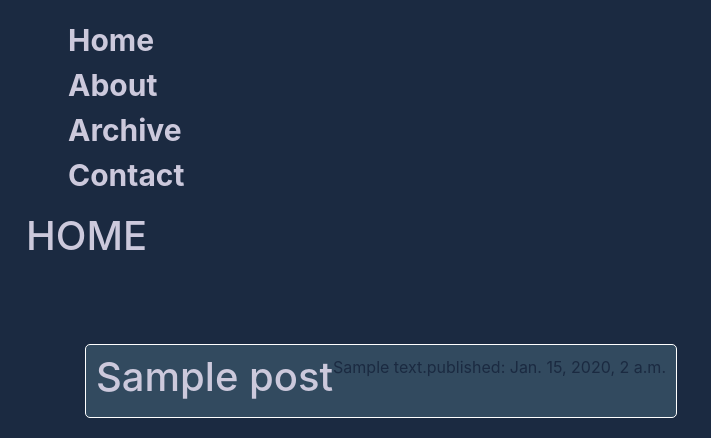
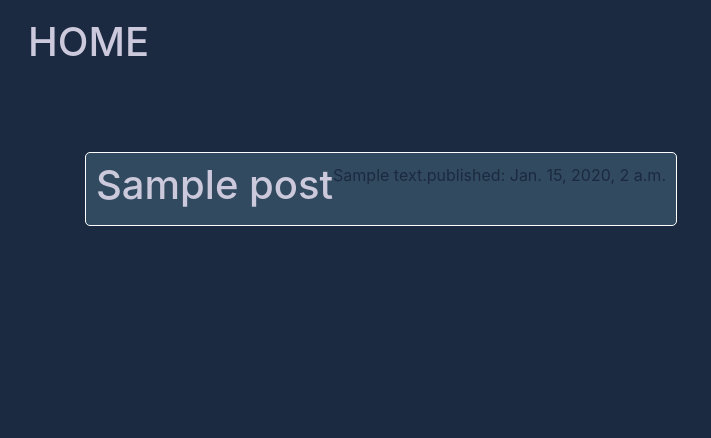
Before and after one commit to cmatson93/djangoBlog, a Django app: page / in a window 1280 px wide. Shown: the top 438 px of the page, without its empty margins (0-711 px from the left). Run offline with Django 3.2, Linux system fonts and the light colour scheme; tables that the repository leaves empty hold one stand-in row (values such as "Sample post"); some libraries are stand-ins or nearby versions.

Commit message:
Fixed nav

```diff
--- a/blog/static/blog/style.css
+++ b/blog/static/blog/style.css
@@ -19,8 +19,9 @@ nav li {
     list-style-type: none;
 }
 
-nav li:hover {
+nav a:hover {
     color: #324A5F;
+    text-decoration: none;
 }
 
 
--- a/blog/templates/blog/index.html
+++ b/blog/templates/blog/index.html
@@ -17,21 +17,7 @@
 
 <body>
     <nav class="row sticky-top navbar">
-        <ul>
-            <li >
-              <a >Home</a>
-            </li>
-            <li >
-                <a >About</a>
-            </li>
-            <li>
-                <a>Archive</a>
-            </li>
-            <li>
-                <a>Contact</a>
-            </li>
-        </ul>
-        <h1>HOME</h1>
+        <a href="{% url  'post_list' %}"><h1>HOME</h1></a>
       </nav>
 
     <div class="wrapper row">
```
